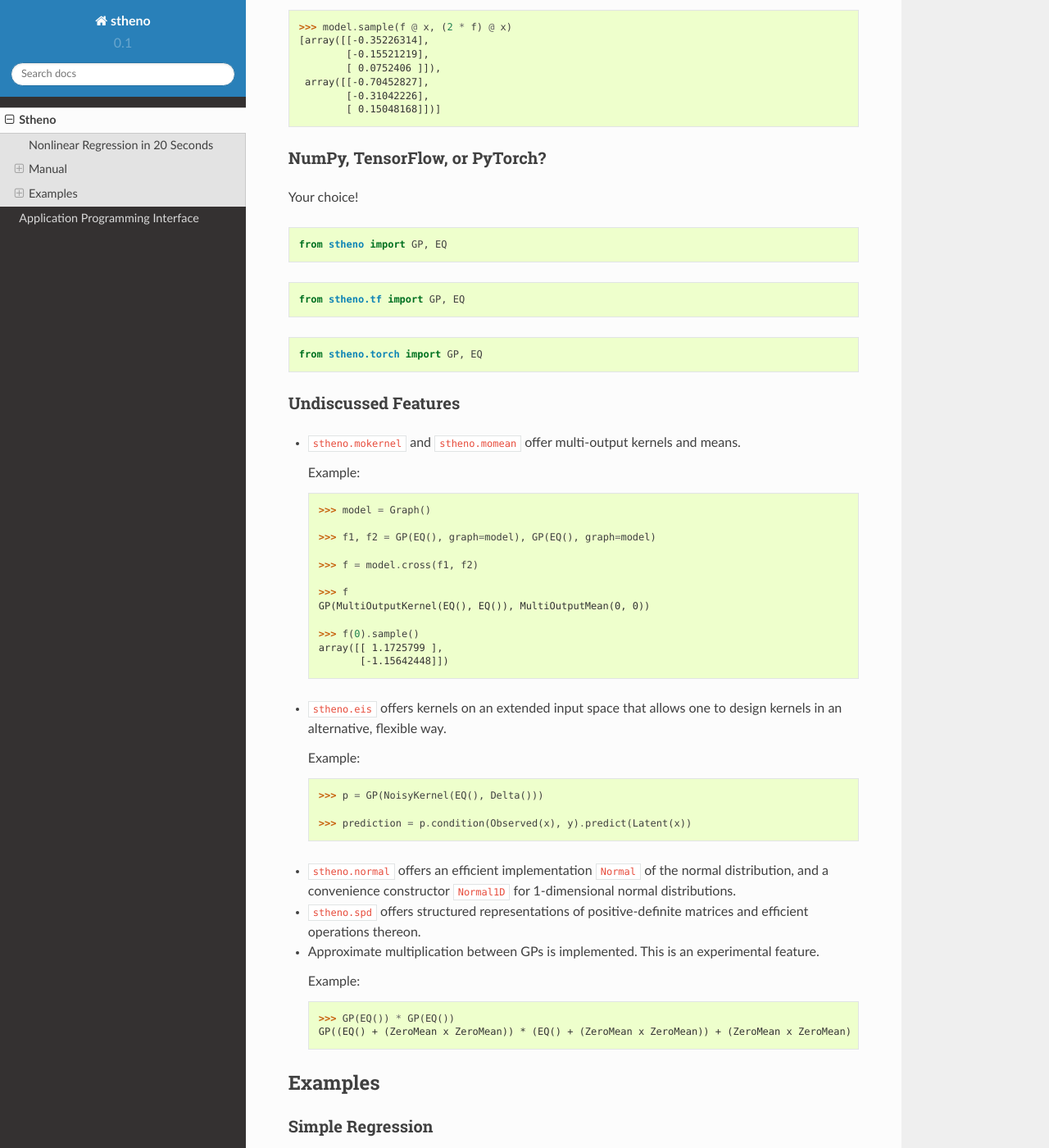
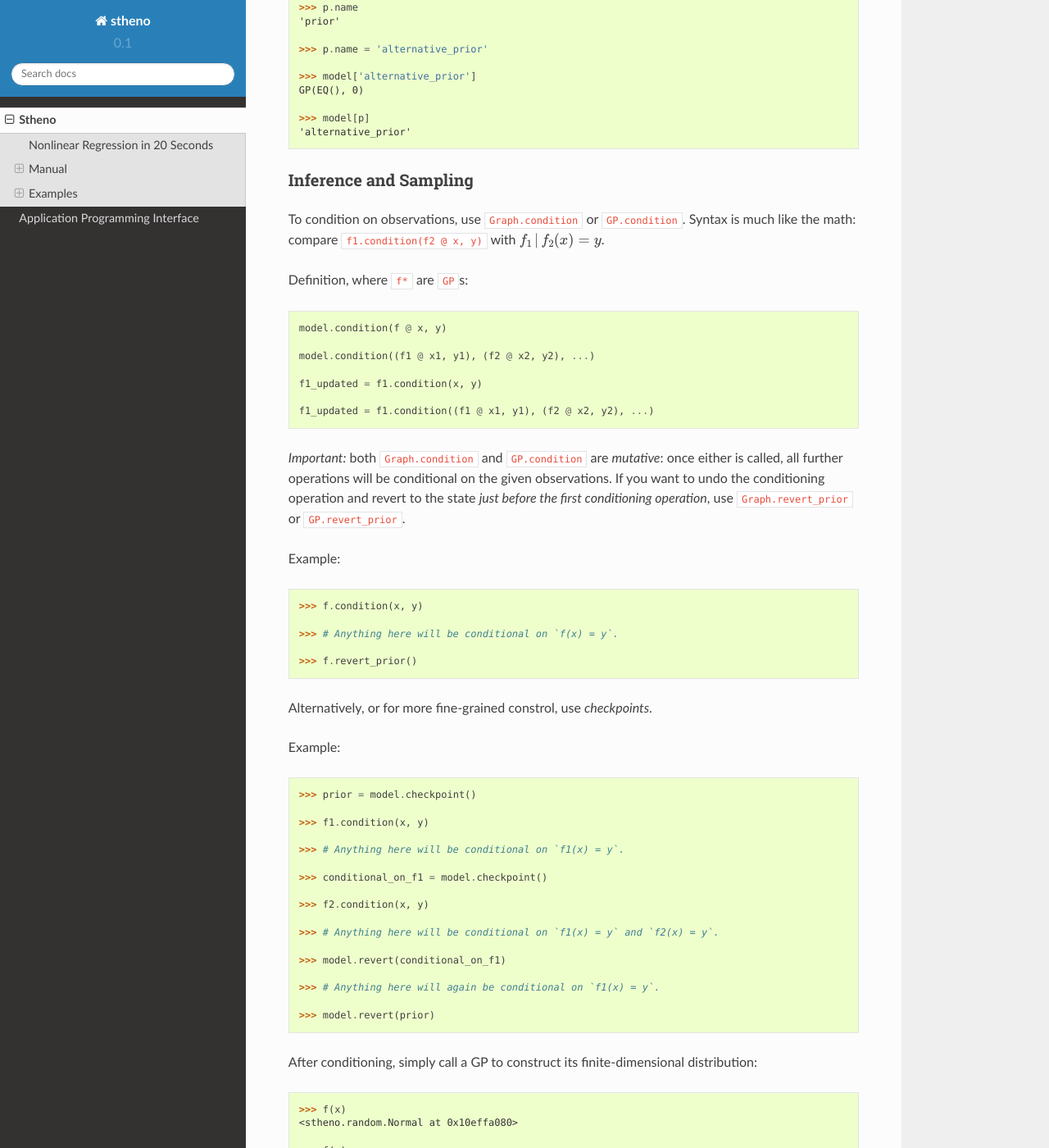
Before and after one commit to wesselb/stheno, a Sphinx documentation site: the page built from doc/readme.rst, in a window 1280 px wide and 1400 px high, scrolled down 11423 px. Shown: the whole window at 82% size. Built offline with Sphinx 7.4.7 and the Read the Docs theme 2.0.0, drawn with Linux system fonts in a browser that asks for light colours; some of the changed text lies outside the part shown.

Commit message:
Edit README.md

```diff
--- a/doc/readme.rst
+++ b/doc/readme.rst
@@ -15,12 +15,15 @@
       -  `Available Kernels <#available-kernels>`__
       -  `Available Means <#available-means>`__
       -  `Compositional Design <#compositional-design>`__
+      -  `Displaying Kernels and Means <#displaying-kernels-and-mean>`__
       -  `Properties of Kernels <#properties-of-kernels>`__
 
    -  `Model Design <#model-design>`__
 
       -  `Compositional Design <#compositional-design>`__
+      -  `Displaying GPs <#displaying-gps>`__
       -  `Properties of GPs <#properties-of-gps>`__
+      -  `Naming GPs <#naming-gps>`__
 
    -  `Inference and Sampling <#inference-and-sampling>`__
    -  `NumPy, TensorFlow, or PyTorch? <#numpy-tensorflow-or-pytorch>`__
@@ -399,6 +402,27 @@
        >>> EQ().periodic(1)[0]
        EQ()
 
+Displaying Kernels and Means
+^^^^^^^^^^^^^^^^^^^^^^^^^^^^
+
+Kernels and means have a ``display`` method. The ``display`` method
+accepts a callable formatter that will be applied before any value is
+printed. This comes in handy when pretty printing kernels, or when
+kernels contain TensorFlow objects.
+
+Example:
+
+.. code:: python
+
+    >>> print((2.12345 * EQ()).display(lambda x: '{:.2f}'.format(x)))
+    2.12 * EQ(), 0
+
+    >>> tf.constant(1) * EQ()
+    Tensor("Const_1:0", shape=(), dtype=int32) * EQ()
+
+    >>> print((tf.constant(2) * EQ()).display(tf.Session().run))
+    2 * EQ()
+
 Properties of Kernels
 ^^^^^^^^^^^^^^^^^^^^^
 
@@ -588,6 +612,19 @@
        >>> model.cross(f1, f2)
        GP(MultiOutputKernel(EQ(), EQ()), MultiOutputMean(0, 0))
 
+Displaying GPs
+^^^^^^^^^^^^^^
+
+Like kernels and means, GPs have a ``display`` method that accepts a
+formatter.
+
+Example:
+
+.. code:: python
+
+    >>> print(GP(2.12345 * EQ()).display(lambda x: '{:.2f}'.format(x)))
+    GP(2.12 * EQ(), 0)
+
 Properties of GPs
 ^^^^^^^^^^^^^^^^^
 
@@ -603,11 +640,35 @@
     >>> GP(RQ(1e-1)).length_scale
     1
 
+Naming GPs
+~~~~~~~~~~
+
+It is possible to give a name to GPs. Names must be strings. A graph
+then behaves like a two-way dictionary between GPs and their names.
+
+Example:
+
+.. code:: python
+
+    >>> p = GP(EQ(), name='prior')
+
+    >>> p.name
+    'prior'
+
+    >>> p.name = 'alternative_prior'
+
+    >>> model['alternative_prior']
+    GP(EQ(), 0)
+
+    >>> model[p]
+    'alternative_prior'
+
 Inference and Sampling
 ~~~~~~~~~~~~~~~~~~~~~~
 
 To condition on observations, use ``Graph.condition`` or
-``GP.condition``.
+``GP.condition``. Syntax is much like the math: compare
+``f1.condition(f2 @ x, y)`` with :math:`f_1 \,|\, f_2(x) = y`.
 
 Definition, where ``f*`` are ``GP``\ s:
 
@@ -620,6 +681,47 @@
     f1_updated = f1.condition(x, y)
 
     f1_updated = f1.condition((f1 @ x1, y1), (f2 @ x2, y2), ...)
+
+*Important:* both ``Graph.condition`` and ``GP.condition`` are
+*mutative*: once either is called, all further operations will be
+conditional on the given observations. If you want to undo the
+conditioning operation and revert to the state *just before the first
+conditioning operation*, use ``Graph.revert_prior`` or
+``GP.revert_prior``.
+
+Example:
+
+.. code:: python
+
+    >>> f.condition(x, y)
+
+    >>> # Anything here will be conditional on `f(x) = y`.
+
+    >>> f.revert_prior()
+
+Alternatively, or for more fine-grained constrol, use *checkpoints*.
+
+Example:
+
+.. code:: python
+
+    >>> prior = model.checkpoint()
+
+    >>> f1.condition(x, y)
+
+    >>> # Anything here will be conditional on `f1(x) = y`.
+
+    >>> conditional_on_f1 = model.checkpoint()
+
+    >>> f2.condition(x, y)
+
+    >>> # Anything here will be conditional on `f1(x) = y` and `f2(x) = y`.
+
+    >>> model.revert(conditional_on_f1)
+
+    >>> # Anything here will again be conditional on `f1(x) = y`.
+
+    >>> model.revert(prior)
 
 After conditioning, simply call a GP to construct its finite-dimensional
 distribution:
```
Also changed, not shown: README.md (+96 -0 lines).
